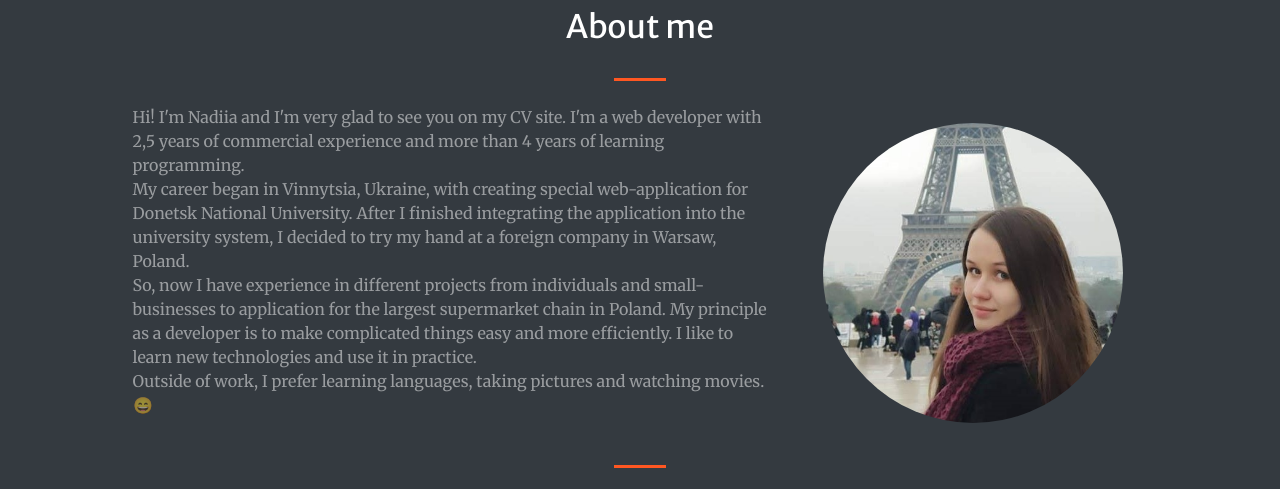
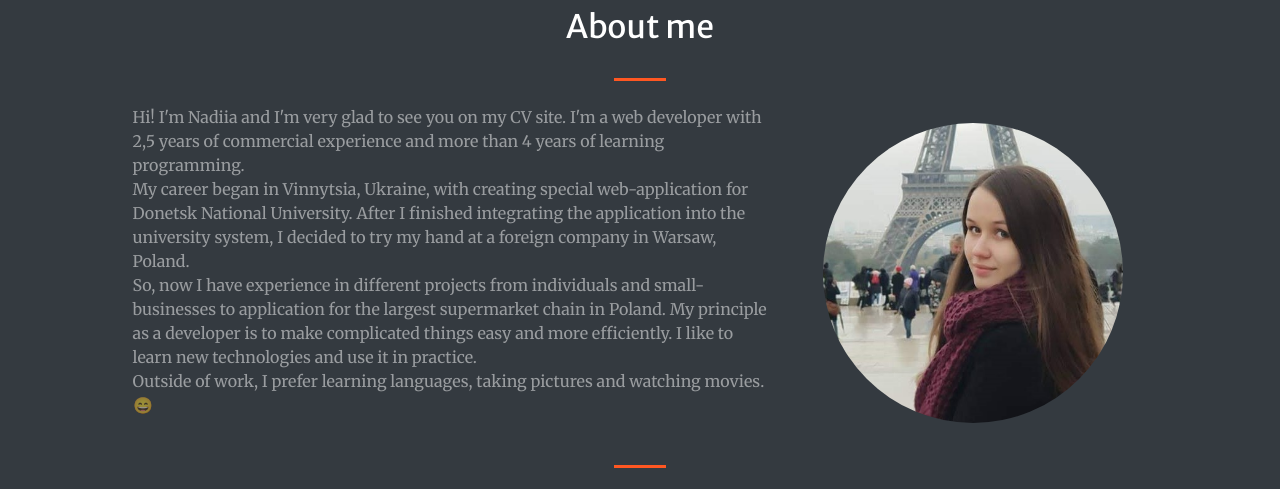
Before and after one commit to NadineAstakhova/gatsby-cv, a Gatsby site: page / in a window 1280 px wide. Shown: the part 920-1409 px from the top of the page. Built offline with nearby package versions, Linux system fonts and the light colour scheme; Gatsby itself is replaced by a stand-in of ours.

Commit message:
try to fix resolution of image 1

```diff
--- a/src/pages/index.js
+++ b/src/pages/index.js
@@ -65,7 +65,7 @@ export default class IndexPage extends React.Component {
               </div>
               <div className="col-lg-4 text-center col-about-image">
                 <div className="div-about-image">
-                  <Image/>
+
                 </div>
               </div>
             </div>
--- a/src/sass/_global.scss
+++ b/src/sass/_global.scss
@@ -69,6 +69,11 @@ hr.light {
 	height: 300px;
 	overflow: hidden;
 	border-radius: 50%;
+	background: url('../images/me.jpg');
+	background-position: center;
+	background-repeat: no-repeat;
+	background-size: cover;
+
 }
 
 .about-image{
```
